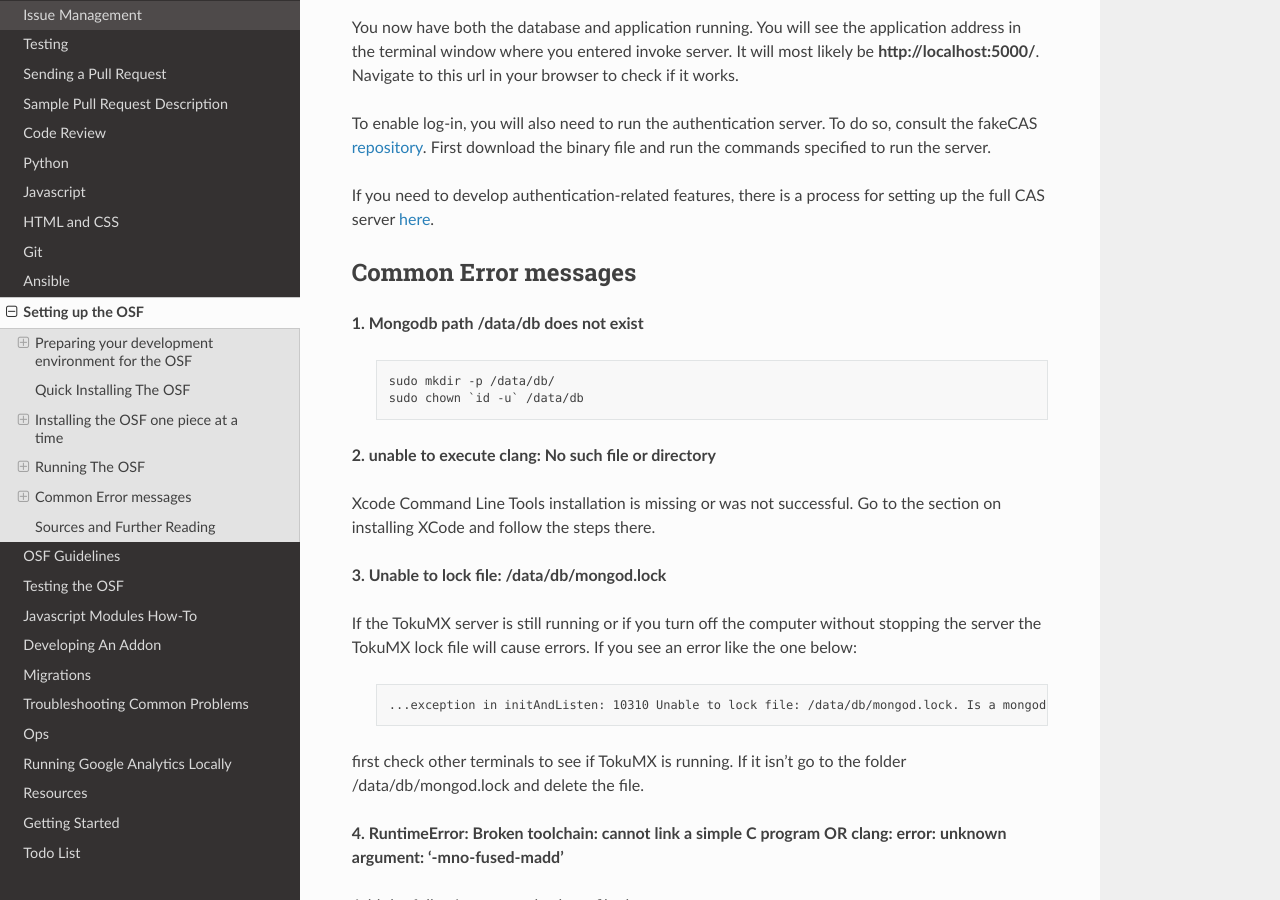
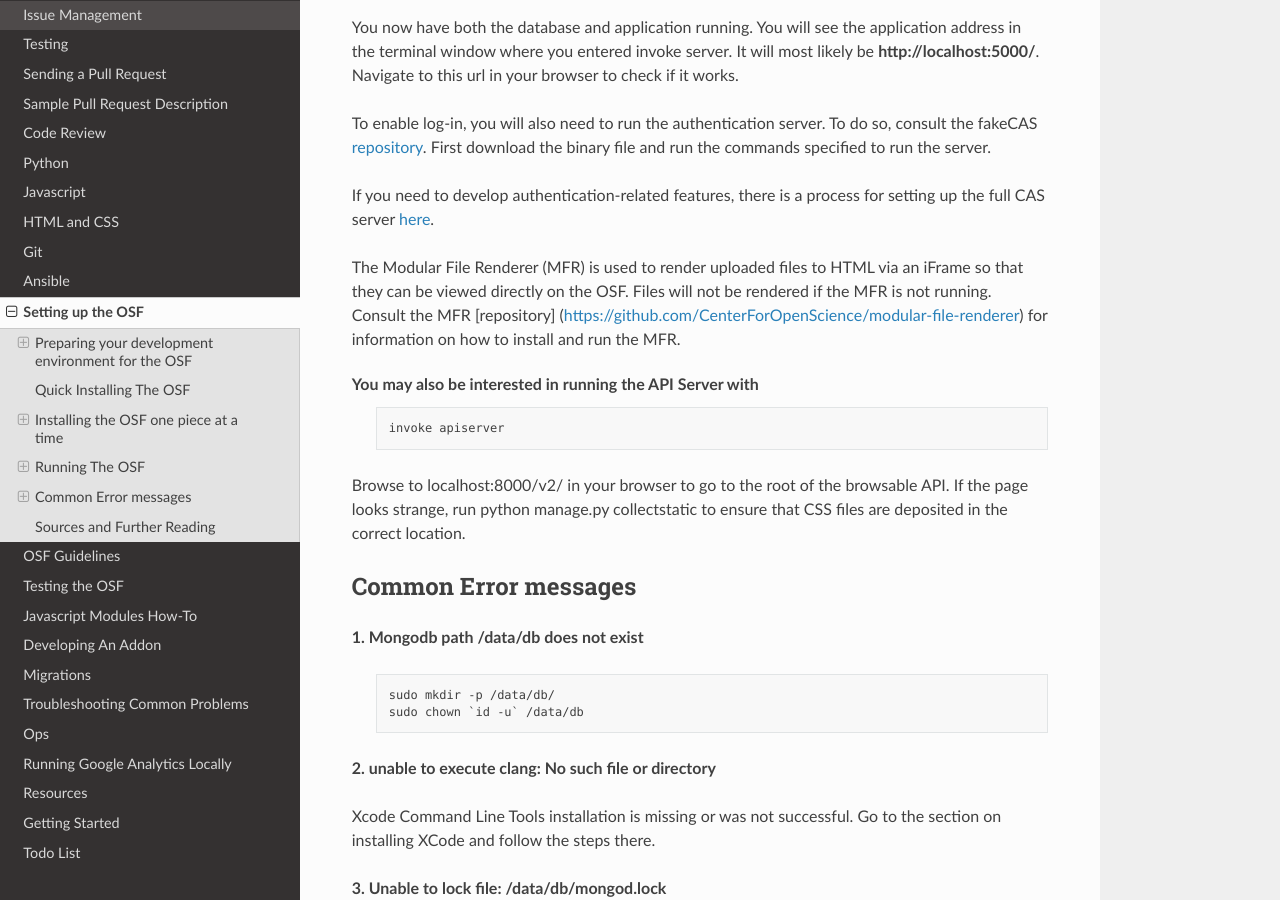
Before and after one commit to CenterForOpenScience/COSDev, a Sphinx documentation site: the page built from docs/osf/setup.rst, in a window 1280 px wide and 900 px high, scrolled down 9260 px. Built offline with Sphinx 7.4.7 and the Read the Docs theme 2.0.0, drawn with Linux system fonts in a browser that asks for light colours.

Commit message:
adding info about the Modular File Renderer

```diff
--- a/docs/osf/setup.rst
+++ b/docs/osf/setup.rst
@@ -419,6 +419,18 @@ First download the binary file and run the commands specified to run the server.
 
 If you need to develop authentication-related features, there is a process for setting up the full CAS server `here <https://github.com/CenterForOpenScience/docker-library/tree/master/cas>`_.
 
+The Modular File Renderer (MFR) is used to render uploaded files to HTML via an iFrame so that they can be
+viewed directly on the OSF. Files will not be rendered if the MFR is not running. Consult the
+MFR [repository] (https://github.com/CenterForOpenScience/modular-file-renderer) for information on how to install
+and run the MFR.
+
+You may also be interested in running the API Server with
+    ::
+
+        invoke apiserver
+
+Browse to localhost:8000/v2/ in your browser to go to the root of the browsable API. If the page looks strange, run python manage.py collectstatic to ensure that CSS files are deposited in the correct location.
+
 
 Common Error messages
 *********************
```
